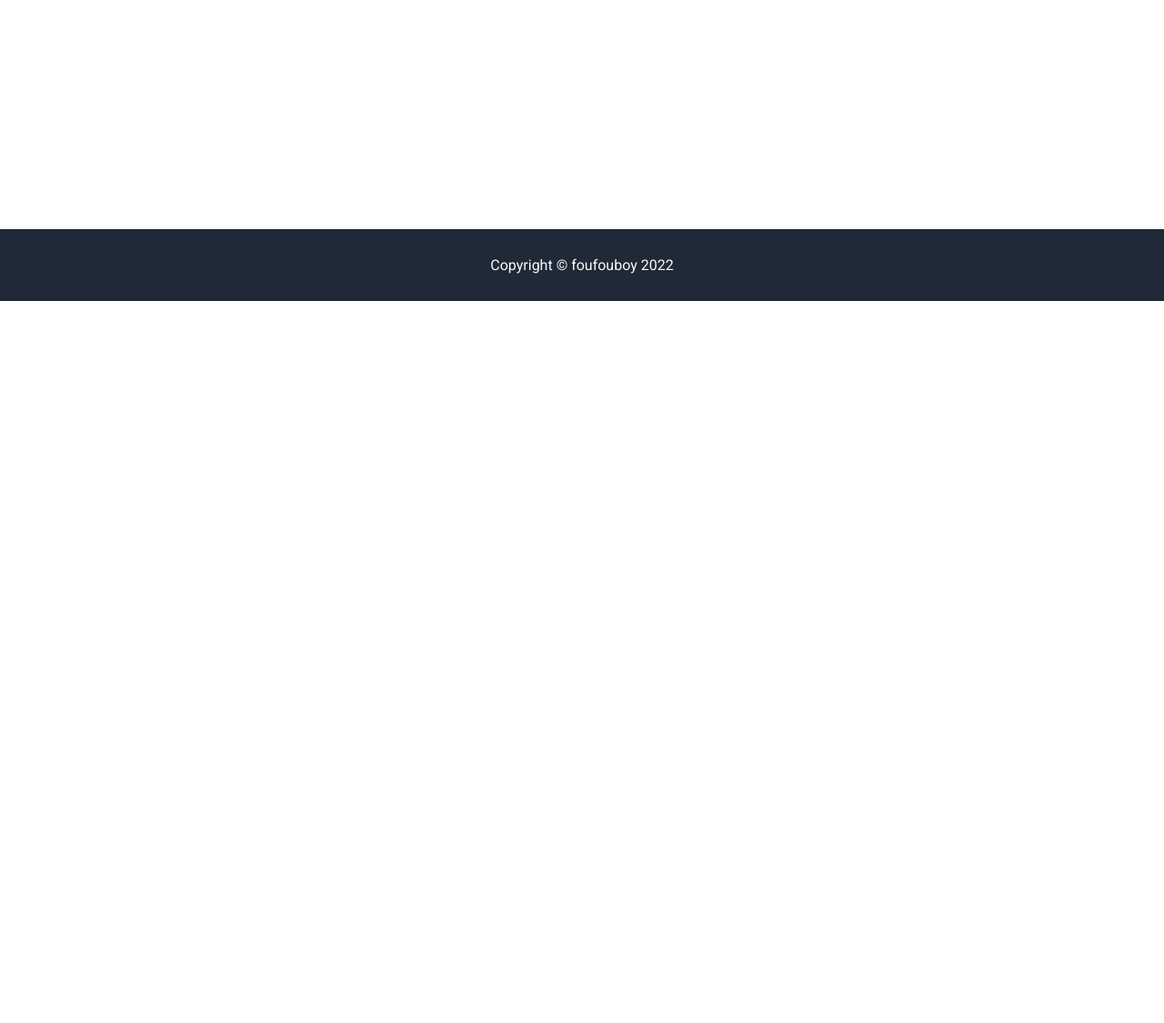
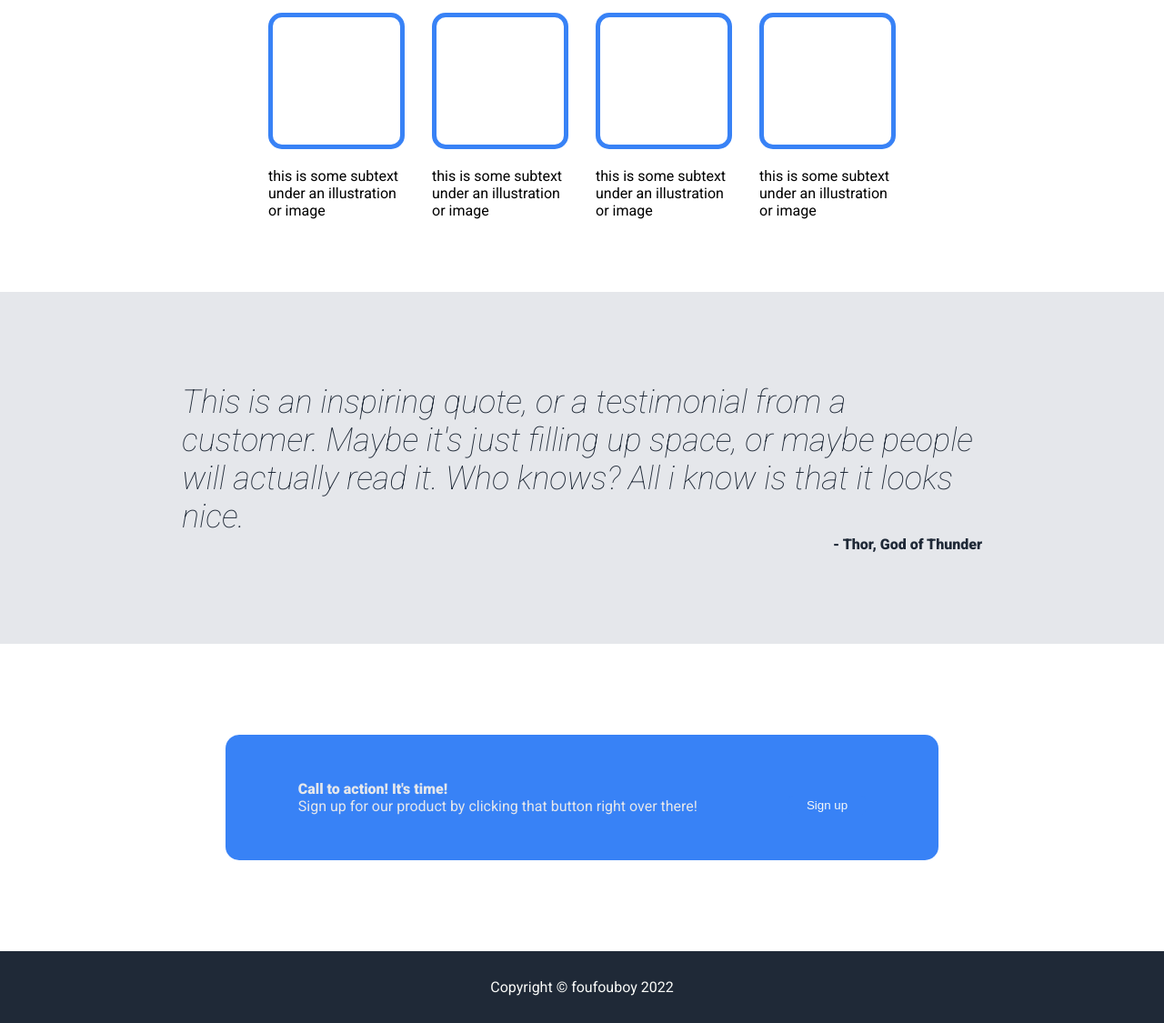
Before and after one commit to foufouboy/odin-landing-page, a plain HTML site: page index.html in a window 1280 px wide. Shown: the part 469-1594 px from the top of the page at 91% size. Before the commit the page ends 800 px from the top, so only its background shows below. Drawn offline with Linux system fonts and the light colour scheme.

Commit message:
Fini main et fini projet ! Première version.

```diff
--- a/index.html
+++ b/index.html
@@ -29,9 +29,44 @@
     <main>
         <!-- On va se garder le main pour la fin -->
 
-        <section class="random-information"></section>
-        <section class="random-quote"></section>
-        <section class="random-signup"></section>
+        <section>
+            <div class="random-information">
+                <p>Some random information.</p>
+                <div class="random-items">
+                    <div class="item">
+                        <div class="illustration"></div>
+                        <p>this is some subtext under an illustration or image</p>
+                    </div>
+                    <div class="item">
+                        <div class="illustration"></div>
+                        <p>this is some subtext under an illustration or image</p>
+                    </div>
+                    <div class="item">
+                        <div class="illustration"></div>
+                        <p>this is some subtext under an illustration or image</p>
+                    </div>
+                    <div class="item">
+                        <div class="illustration"></div>
+                        <p>this is some subtext under an illustration or image</p>
+                    </div>
+                </div>
+            </div>
+        </section>
+        <section>
+            <div class="random-quote">
+                <p><em>This is an inspiring quote, or a testimonial from a customer. Maybe it's just filling up space, or maybe people will actually read it. Who knows? All i know is that it looks nice.</em></p>
+                <p class="quotator"><strong>- Thor, God of Thunder</strong></p>
+            </div>
+        </section>
+        <section>
+            <div class="random-signup">
+                <div class="random-signup-desc">
+                    <p><strong>Call to action! It's time!</strong></p>
+                    <p>Sign up for our product by clicking that button right over there!</p>
+                </div>
+                <button>Sign up</button>
+            </div>
+        </section>
     </main>
     <footer>
         <p>Copyright © foufouboy 2022</p>
--- a/style.css
+++ b/style.css
@@ -1,5 +1,4 @@
-
-@import url('https://fonts.googleapis.com/css2?family=Roboto&display=swap');
+@import url('https://fonts.googleapis.com/css2?family=Roboto:ital,wght@0,400;0,900;1,100&display=swap');
 
 * {
     box-sizing: border-box;
@@ -14,6 +13,7 @@ body {
     display: flex;
     flex-direction: column;
     justify-content: space-between;
+    align-items: stretch;
 }
 
 header {
@@ -59,6 +59,12 @@ a {
     color: inherit;
 }
 
+section {
+    display: flex;
+    justify-content: center;
+    align-items: center;
+}
+
 .header-logo {
     font-size: 24px;
     color: #F9FAF8;
@@ -101,3 +107,74 @@ a {
     font-weight: bold;
     color: #F9FAF8;
 }
+
+.random-quote {
+    background: #E5E7EB;
+    display: flex;
+    flex-direction: column;
+    color: #1F2937;
+    padding: 100px 200px;
+}
+
+.random-quote p em {
+    font-size: 36px;
+    font-weight: 100;
+    font-style: italic;
+}
+
+.quotator {
+    align-self: end;
+}
+
+.random-information {
+    display: flex;
+    flex-direction: column;
+    justify-content: space-between;
+    align-items: center;
+    gap: 30px;
+    padding: 50px 200px 80px 200px;
+}
+
+.random-information .random-items {
+    display: flex;
+    justify-content: space-between;
+    align-items: center;
+    gap: 30px;
+}
+
+.random-information > p {
+    font-size: 36px;
+    font-weight: 900;
+    color: #1F2937;
+}
+
+.random-items .item {
+    width: 150px;
+    display: flex;
+    flex-direction: column;
+    gap: 20px;
+}
+
+.illustration {
+    width: 150px;
+    height: 150px;
+    border: 5px solid #3882F6;
+    border-radius: 15px;
+}
+
+.random-signup {
+    margin: 100px 0;
+    padding: 50px 80px;
+    display: flex;
+    align-items: end;
+    background: #3882F6;
+    border-radius: 15px;
+    color: #E5E7EB;
+    gap: 100px;
+}
+
+.random-signup >
+
+.random-signup button {
+    border: 2px solid white;
+}
```
